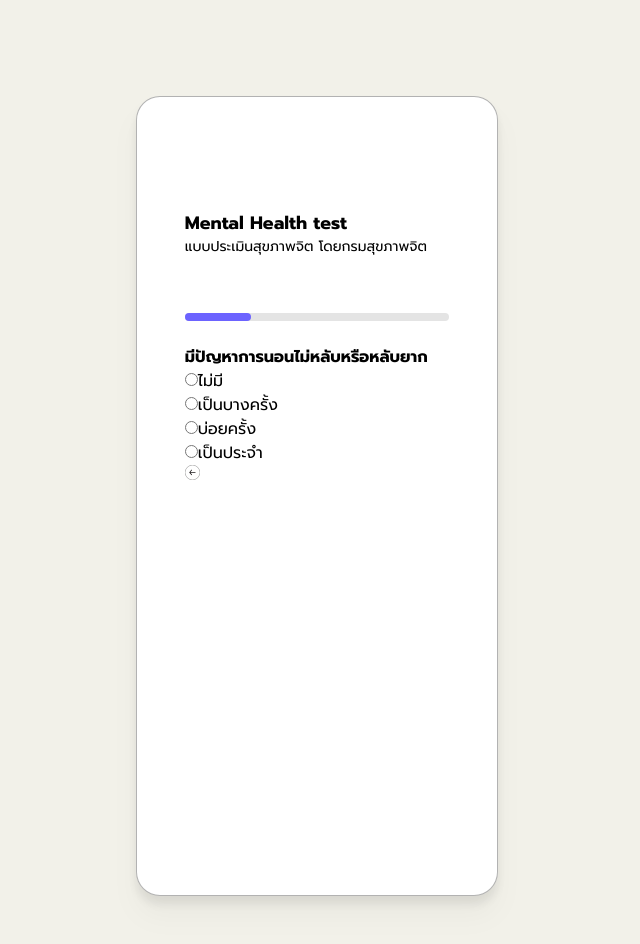
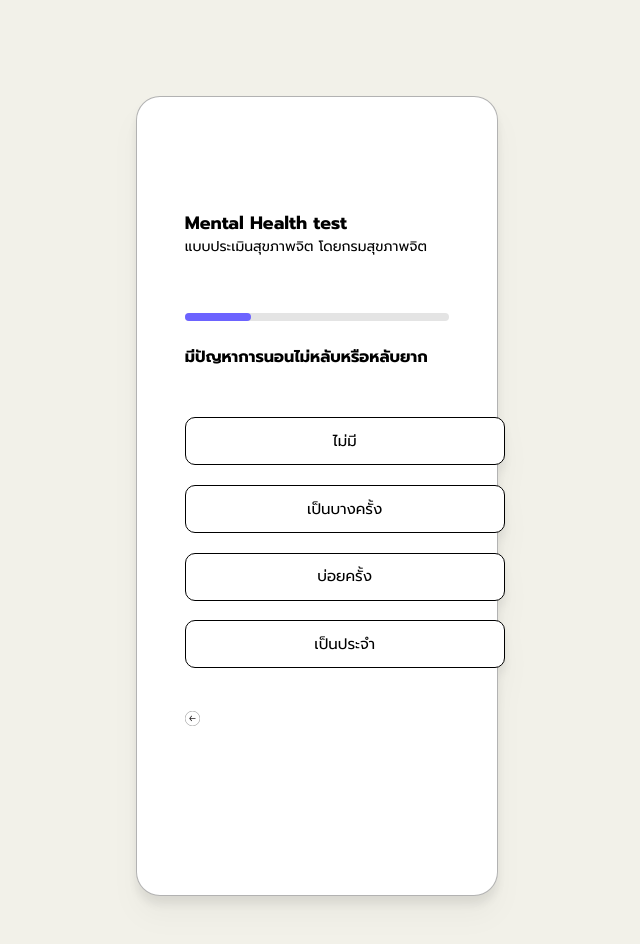
Before and after one commit to Pop-sloth/popsloth, a Next.js app in the folder popsloth-user/: page /Questions/form in a window 1280 px wide. Shown: the top 944 px of the page, without its empty margins (323-963 px from the left). Built offline with nearby package versions, Linux system fonts and the light colour scheme.

Commit message:
config form.tsx

```diff
--- a/popsloth-user/src/pages/Questions/form.tsx
+++ b/popsloth-user/src/pages/Questions/form.tsx
@@ -18,7 +18,7 @@ export default function Question(){
                 </div>
             </div>
 
-            <p className="text-base text-black font-semibold pt-6">มีปัญหาการนอนไม่หลับหรือหลับยาก</p>
+            <p className="text-base text-black font-semibold pt-6 pb-12">มีปัญหาการนอนไม่หลับหรือหลับยาก</p>
             <div>
                 <form /*onSubmit={onSubmit}*/>
                     {/* <label htmlFor="name"/>ชื่อ<br/>
@@ -31,7 +31,7 @@ export default function Question(){
                     </div>
                     <button type="submit">Submit</button> */}
 
-                    <div>
+                    {/* <div>
                     <input id='1' type="radio" name="frequency"/>
                     <label htmlFor="1">ไม่มี</label><br/>
                     <input id='2' type="radio"  name="frequency"/>
@@ -40,14 +40,28 @@ export default function Question(){
                     <label htmlFor="3">บ่อยครั้ง</label><br/>
                     <input id='4' type="radio" name="frequency"/>
                     <label htmlFor="4">เป็นประจำ</label><br/>
-                    </div>
+                    </div> */}
+                    <Link href={"/"}>
+
+                        <div className="w-80 h-12 absolute bg-white rounded-[10px] border border-black"/>
+                        <div className="w-80 h-12 absolute text-justify flex items-center justify-center text-black text-[15px] font-medium">ไม่มี</div>
+                        <div className="w-80 h-12 relative top-[68px] bg-white rounded-[10px] border border-black"/>
+                        <div className="w-80 h-12 absolute text-justify flex items-center justify-center text-black text-[15px] font-medium pt-[40px]">เป็นบางครั้ง</div>
+                        <div className="w-80 h-12 relative top-[88px] bg-white rounded-[10px] border border-black"/>
+                        <div className="w-80 h-12 absolute text-justify flex items-center justify-center text-black text-[15px] font-medium pt-[63.5px]">บ่อยครั้ง</div>
+                        <div className="w-80 h-12 relative top-[107px] bg-white rounded-[10px] border border-black"/>
+                        <div className="w-80 h-12 absolute text-justify flex items-center justify-center text-black text-[15px] font-medium pt-[83.5px]">เป็นประจำ</div>
+                    </Link>
 
                     {/* <button type="submit">Submit</button> */}
                 </form>
 
-            <Link href='/'>
-                <img src="/backward.svg" alt="backward" />
-            </Link>
+                <div className='pt-[150px]'>
+                <Link href='' className=''>
+                    <img className='' src="/backward.svg" alt="backward"/>
+                </Link>
+                </div>
+
             </div>
 
                 {/* <div className="h-1 w-full bg-neutral-200 dark:bg-neutral-600">
```
